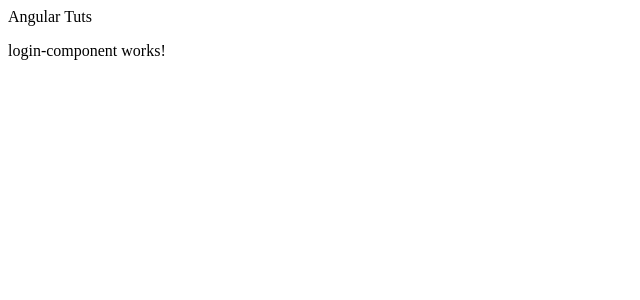
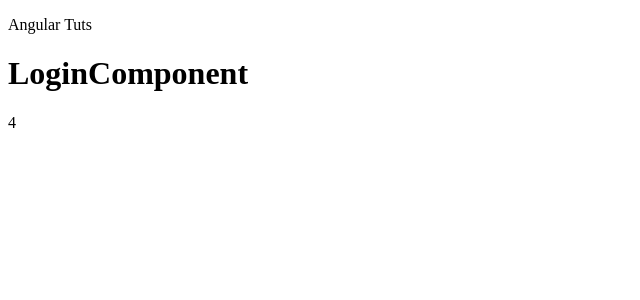
Before and after one commit to AmilaDeAlwis/angularTuts, an Angular app: page / in a window 1280 px wide. Shown: the top 300 px of the page, without its empty margins (0-640 px from the left). Built offline with nearby package versions, Linux system fonts and the light colour scheme.

Commit message:
Data binding - String interpolation

```diff
--- a/src/app/app.html
+++ b/src/app/app.html
@@ -1,3 +1,3 @@
-{{Title}}
+<p>{{Title}}</p>
 
 <app-login-component></app-login-component>
--- a/src/app/login-component/login-component.html
+++ b/src/app/login-component/login-component.html
@@ -1 +1,5 @@
-<p>login-component works!</p>
+<!-- ONE WAY DATA BINDING -->
+
+<!-- 01. Interpolation - output is a string -->
+<h1>{{ componentName }}</h1>
+<P>{{ 2 + 2 }}</P>
--- a/src/app/login-component/login-component.ts
+++ b/src/app/login-component/login-component.ts
@@ -6,4 +6,6 @@ import { Component } from '@angular/core';
   templateUrl: './login-component.html',
   styleUrl: './login-component.css',
 })
-export class LoginComponent {}
+export class LoginComponent {
+  componentName: string = 'LoginComponent';
+}
```
